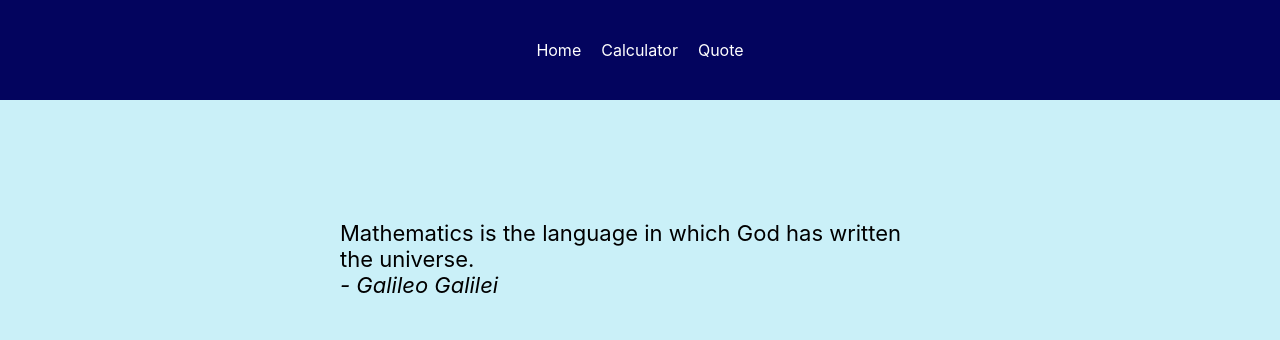
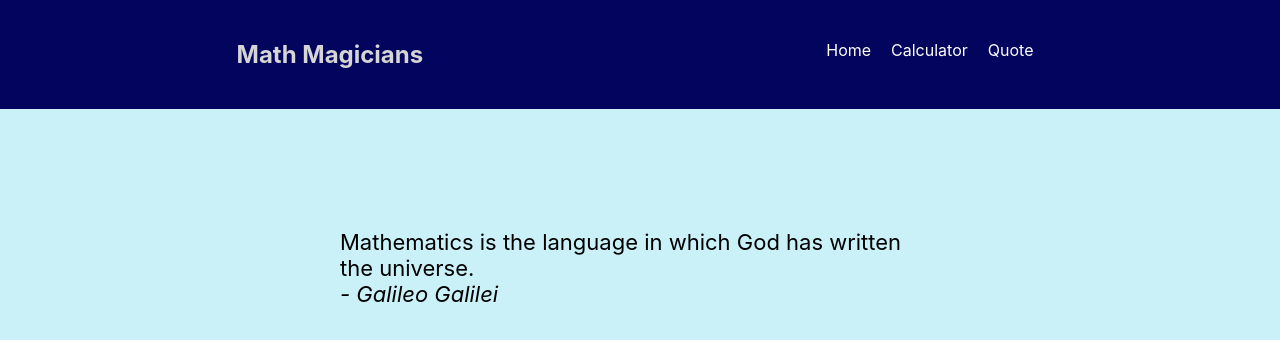
Before and after one commit to AbdifatahYasin1/mathematician, a React (Create React App) app: page /quote in a window 1280 px wide. Shown: the top 340 px of the page. Built offline with nearby package versions, Linux system fonts and the light colour scheme.

Commit message:
Updated some css functionalites

```diff
--- a/src/App.css
+++ b/src/App.css
@@ -5,7 +5,7 @@
 }
 
 body {
-  background-color: #caf0f8;
+  background-color:#caf0f8;
 }
 
 .container {
@@ -13,7 +13,7 @@ body {
   grid-template-columns: repeat(4, 1fr);
   grid-template-rows: repeat(5, 1fr);
   width: 50%;
-  margin: auto;
+  margin-left:49%;
   text-align: center;
   background: #d5d5d5;
   border: 1px solid black;
@@ -44,30 +44,33 @@ body {
 .span {
   grid-column: 1/ span 2;
 }
-
-.navbar {
+.navbar{
   padding: 40px;
   background-color: #03045e;
+  display: flex;
+  justify-content: space-around;
+
 }
+.navbar h1{
+  color: #d5d5d5;
 
-.navbar ul {
+}
+.navbar ul{
   display: flex;
   justify-content: center;
   list-style-type: none;
+
 }
-
-.navbar li a {
-  color: #fff;
+.navbar li a{
+  color: #fff;;
   text-decoration: none;
   margin: 10px;
 }
-
-.navbar li a:hover {
+.navbar li a:hover{
   border-radius: 5px;
   background: #000;
 }
-
-#quote {
+#quote{
   width: 50%;
   margin: auto;
   margin-top: 100px;
@@ -75,7 +78,7 @@ body {
   font-size: 22px;
 }
 
-#home {
+#home{
   width: 50%;
   margin: auto;
   margin-top: 100px;
--- a/src/components/Navbar.js
+++ b/src/components/Navbar.js
@@ -20,6 +20,7 @@ const Navbar = () => {
   ];
   return (
     <nav className="navbar">
+      <h1>Math Magicians</h1>
       <ul className="menu-bar">
         {links.map((link) => (
           <li key={link.id}>
```
Also changed, not shown: 1 other file (tests, documents, lock files or other folders).
